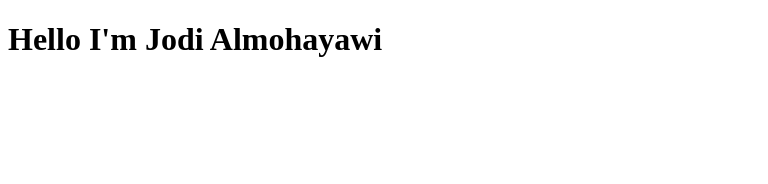
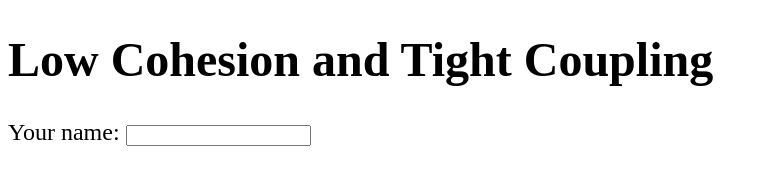
Before and after one commit to JodiAlmohaywi/coursera-test, a plain HTML site: page index.html in a window 1280 px wide. Shown: the whole page, without its empty margins (0-768 px from the left). Drawn offline with Linux system fonts and the light colour scheme.

Commit message:
Update index.html

```diff
--- a/index.html
+++ b/index.html
@@ -1,10 +1,24 @@
 <!DOCTYPE html>
-<html lang="en" dir="ltr">
+<html>
   <head>
     <meta charset="utf-8">
-    <title>Hello Coursera</title>
+
+    <script src="app.js"></script>
+
+    <style>
+      body
+      { font-size: 1.5em; }
+    </style>
+
+    <title>Lecture 02 - Single Page Web Applications with AngularJS</title>
   </head>
   <body>
-    <h1>Hello I'm Jodi Almohayawi</h1>
+    <h1>Low Cohesion and Tight Coupling</h1>
+    <div id="nameCalculator">
+      <div>
+        Your name: <input type="text" id="name">
+      </div>
+      <div id="output"></div>
+    </div>
   </body>
 </html>
```
